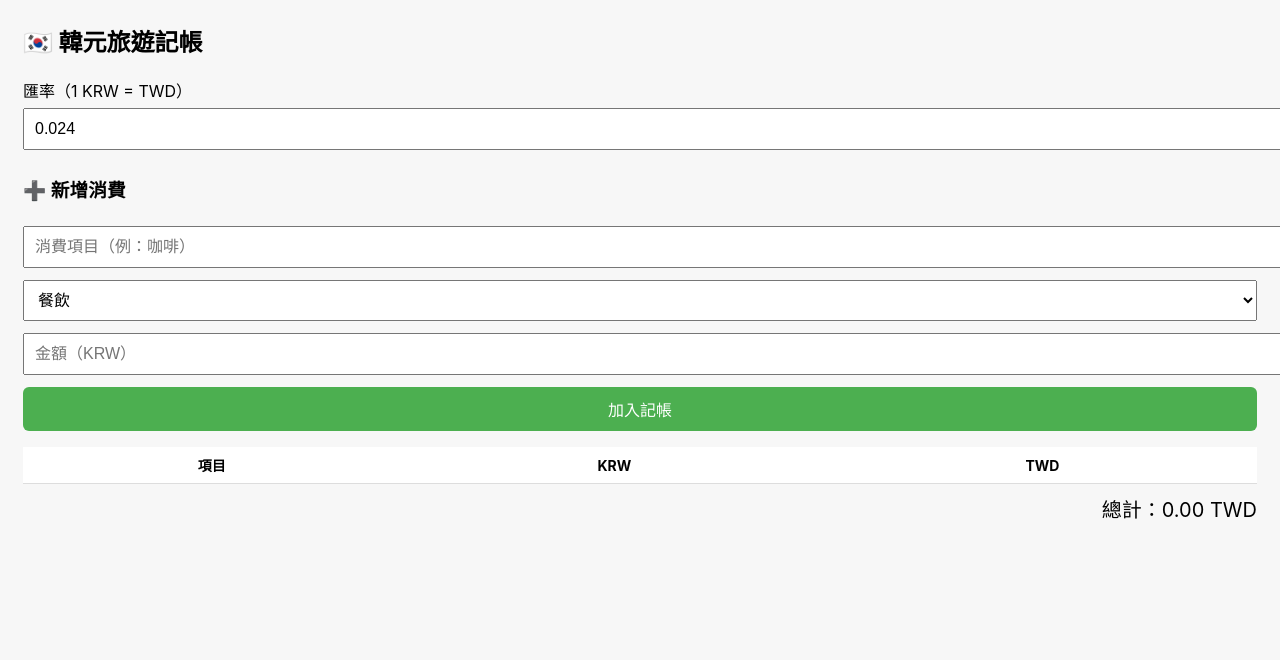
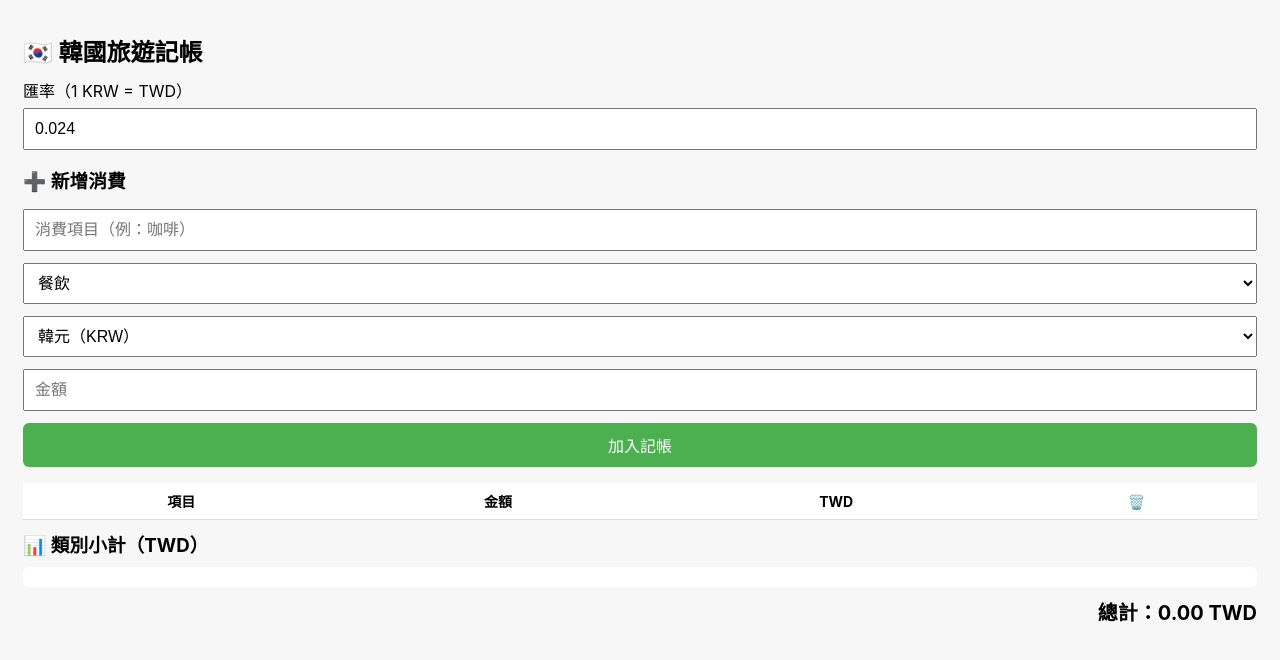
Before and after one commit to s677821-code/krw-travel-calculator, a plain HTML site: page index.html in a window 1280 px wide. Drawn offline with Linux system fonts and the light colour scheme.

Commit message:
Update index.html

```diff
--- a/index.html
+++ b/index.html
@@ -4,77 +4,118 @@
   <meta charset="UTF-8">
   <meta name="viewport" content="width=device-width, initial-scale=1">
   <title>韓元旅遊記帳</title>
+
   <style>
     body {
       font-family: -apple-system, BlinkMacSystemFont, sans-serif;
       padding: 15px;
       background: #f7f7f7;
     }
-    h2 { margin-top: 0; }
+
+    h2, h3 {
+      margin: 10px 0;
+    }
+
     input, select, button {
       width: 100%;
       padding: 10px;
       margin: 6px 0;
       font-size: 16px;
+      box-sizing: border-box;
     }
+
     button {
       background: #4CAF50;
       color: white;
       border: none;
       border-radius: 6px;
     }
+
     table {
       width: 100%;
       border-collapse: collapse;
       margin-top: 10px;
       background: white;
     }
+
     th, td {
       border-bottom: 1px solid #ddd;
       padding: 8px;
       text-align: center;
       font-size: 14px;
     }
+
+    td button {
+      background: none;
+      border: none;
+      font-size: 18px;
+      cursor: pointer;
+    }
+
+    .summary {
+      background: white;
+      padding: 10px;
+      margin-top: 10px;
+      border-radius: 6px;
+      font-size: 15px;
+    }
+
     .total {
       font-size: 20px;
       margin-top: 10px;
       text-align: right;
+      font-weight: bold;
     }
   </style>
 </head>
+
 <body>
 
-<h2>🇰🇷 韓元旅遊記帳</h2>
+<h2>🇰🇷 韓國旅遊記帳</h2>
 
-匯率（1 KRW = TWD）
+<label>匯率（1 KRW = TWD）</label>
 <input id="rate" type="number" step="0.0001" value="0.024">
 
 <h3>➕ 新增消費</h3>
+
 <input id="item" placeholder="消費項目（例：咖啡）">
+
 <select id="category">
   <option>餐飲</option>
   <option>交通</option>
   <option>購物</option>
   <option>其他</option>
 </select>
-<input id="krw" type="number" placeholder="金額（KRW）">
+
+<select id="currency">
+  <option value="KRW">韓元（KRW）</option>
+  <option value="TWD">台幣（TWD）</option>
+</select>
+
+<input id="krw" type="number" placeholder="金額">
+
 <button onclick="addExpense()">加入記帳</button>
 
 <table>
   <thead>
     <tr>
       <th>項目</th>
-      <th>KRW</th>
+      <th>金額</th>
       <th>TWD</th>
+      <th>🗑️</th>
     </tr>
   </thead>
   <tbody id="list"></tbody>
 </table>
+
+<h3>📊 類別小計（TWD）</h3>
+<div id="summary" class="summary"></div>
 
 <div class="total">
   總計：<span id="total">0</span> TWD
 </div>
 
 <script src="script.js"></script>
+
 </body>
 </html>
```
